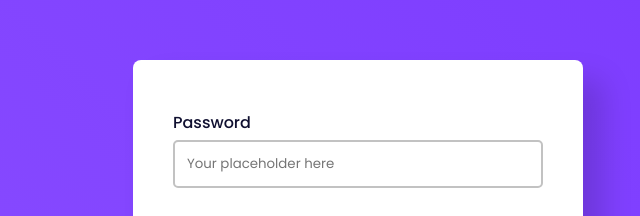
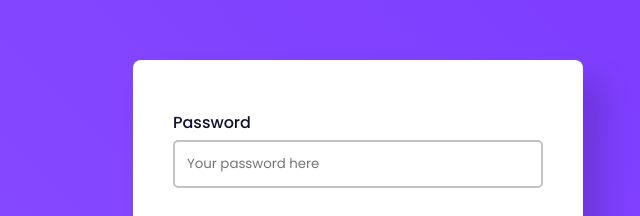
Before and after one commit to Prathamesh-Shaniware/ConfirmPassword, a plain HTML site: page index.html in a window 1280 px wide. Shown: the part 143-359 px from the top of the page, 282-922 px from the left. Drawn offline with Linux system fonts and the light colour scheme.

Commit message:
Update index.html

```diff
--- a/index.html
+++ b/index.html
@@ -11,7 +11,7 @@
 <body>
     <form>
         <label for="password">Password</label>
-        <input type="password" id="password" placeholder="Your placeholder here">
+        <input type="password" id="password" placeholder="Your password here">
         <label for="cnfrm-password">Confirm Password</label>
         <input type="password" id="cnfrm-password" placeholder="Confirm password here">
         <p id="message"></p>
```
